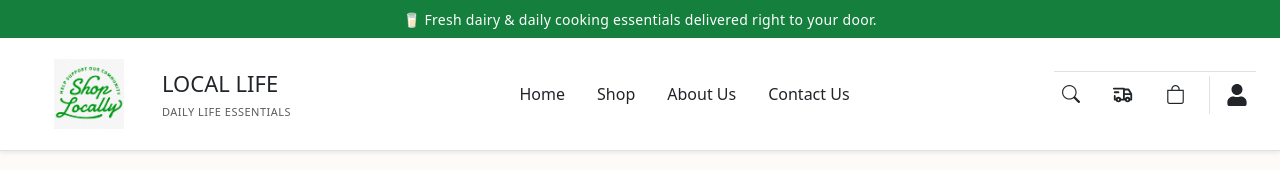
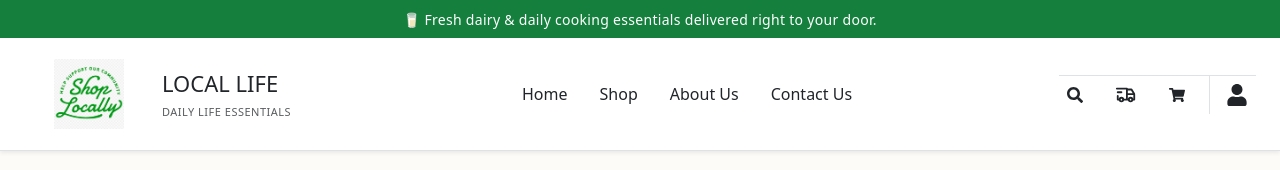
Before and after one commit to ritisharora90-rgb/local-shop, a Next.js app: page / in a window 1280 px wide. Shown: the top 170 px of the page. Built offline with nearby package versions, Linux system fonts and the light colour scheme; no server answers.

Commit message:
Updated navbar

```diff
--- a/components/navbar.jsx
+++ b/components/navbar.jsx
@@ -5,7 +5,7 @@ import { useState, useEffect } from "react";
 import Image from "next/image";
 import { useSession, signOut } from "next-auth/react";
 import { useCart } from "@/context/CartContext";
-import {  FaUser } from "react-icons/fa";
+import { FaShoppingCart,FaSearch, FaUser } from "react-icons/fa";
 import { TbTruckDelivery } from "react-icons/tb";
 
 
@@ -121,8 +121,8 @@ export default function Navbar() {
                   className={`btn p-2 border-0 d-flex align-items-center justify-content-center text-dark rounded-circle ${showSearch ? "ms-1 bg-light" : ""}`}
                   onClick={() => setShowSearch(!showSearch)}
                   aria-label="Toggle search input panel"
-                >
-                  <i className={`bi ${showSearch ? "bi-x-lg text-muted" : "bi-search"}`} style={{ fontSize: "18px" }} />
+                ><FaSearch />
+                  {/* <i className={` ${showSearch ? "bi-x-lg text-muted" : "bi-search"}`} style={{ fontSize: "18px" }} /> */}
                 </button>
               </div>
 
@@ -140,8 +140,8 @@ export default function Navbar() {
                 href="/cart"
                 className="position-relative p-2 d-flex align-items-center justify-content-center text-dark rounded-circle hover-bg-light transition-colors"
                 title="Shopping Bag"
-              >
-                <i className="bi bi-bag" style={{ fontSize: "19px" }} />
+              ><FaShoppingCart />
+
                 {cart.length > 0 && (
                   <span
                     className="position-absolute top-0 start-100 translate-middle badge rounded-pill bg-success font-body fw-bold d-flex align-items-center justify-content-center px-1.5 py-1"
```
